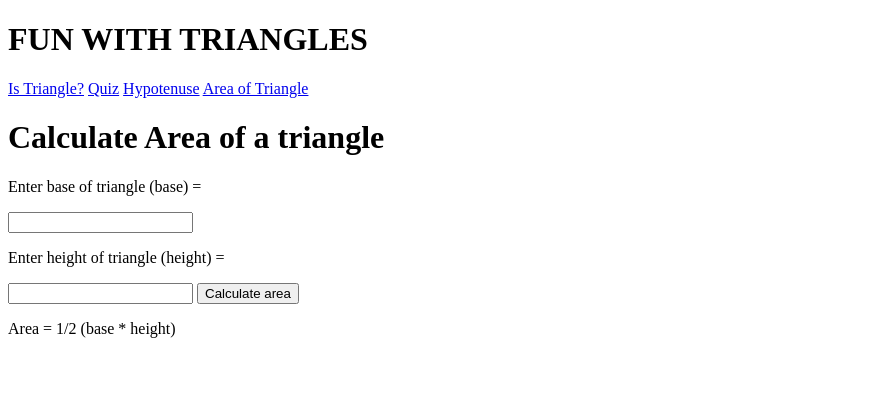
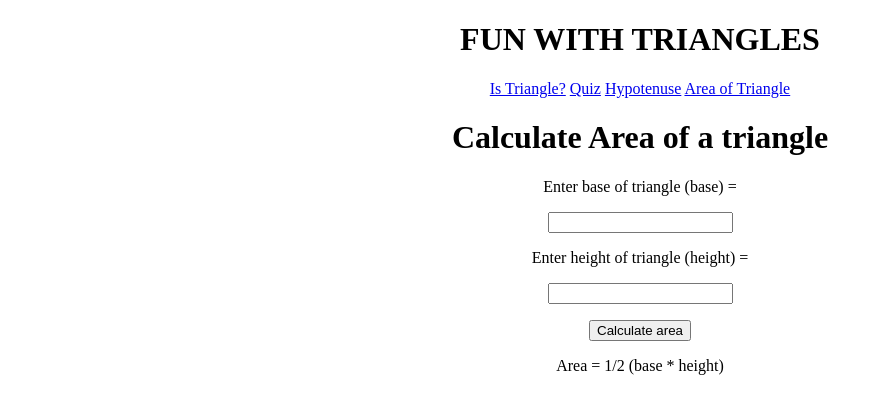
Before and after one commit to NiharikaNeha/fun-with-triangles-2, a plain HTML site: page area.html in a window 1280 px wide. Shown: the whole page, without its empty margins (0-883 px from the left). Drawn offline with Linux system fonts and the light colour scheme.

Commit message:
zero input fix and some css added

```diff
--- a/area.css
+++ b/area.css
@@ -0,0 +1,10 @@
+body{
+    max-width: 50%;
+    margin: auto;
+    text-align: center;
+}
+
+#btn {
+    display: block;
+    margin: 1rem auto;
+}
--- a/area.js
+++ b/area.js
@@ -3,15 +3,16 @@ var btn = document.querySelector('#btn');
 var output = document.querySelector('#output');
 
 function btnHandler() {
-    if (inputSides[1].value === "" || inputSides[1].value === "") {
+    if (inputSides[0].value === "" || inputSides[1].value === "") {
         output.innerText = "Please enter valid inputs";
+    } else if (inputSides[0].value === "0" || inputSides[1].value === "0"){
+        output.innerText = "Side cannot be zero!!"
     } else {
         var side1 = Number(inputSides[0].value);
         var side2 = Number(inputSides[1].value);
         var area = side1 * side2 / 2;
         output.innerText = "Area of the triangle is " + area + " units";
     }
-
 }
 
 btn.addEventListener('click', btnHandler);
--- a/hypotenuse.css
+++ b/hypotenuse.css
@@ -0,0 +1,10 @@
+body{
+    max-width: 50%;
+    margin: auto;
+    text-align: center;
+}
+
+#btn {
+    display: block;
+    margin: 1rem auto;
+}
--- a/hypotenuse.js
+++ b/hypotenuse.js
@@ -3,8 +3,10 @@ var btn = document.querySelector('#btn');
 var output = document.querySelector('#output');
 
 function btnHandler() {
-    if (inputSides[1].value === "" || inputSides[1].value === "") {
+    if (inputSides[0].value === "" || inputSides[1].value === "") {
         output.innerText = "Please enter valid inputs";
+    } else if (inputSides[0].value === "0" || inputSides[1].value === "0") {
+        output.innerText = "Side cannot be zero!!"
     } else {
         var side1 = Number(inputSides[0].value);
         var side2 = Number(inputSides[1].value);
@@ -12,7 +14,6 @@ function btnHandler() {
         var hypotenuse = Math.sqrt(sumOfSquares);
         output.innerText = "The length of hypotenuse is " + hypotenuse;
     }
-
 }
 
 btn.addEventListener('click', btnHandler);
--- a/istriangle.css
+++ b/istriangle.css
@@ -0,0 +1,10 @@
+body{
+    max-width: 50%;
+    margin: auto;
+    text-align: center;
+}
+
+#btn {
+    display: block;
+    margin: 1rem auto;
+}
--- a/istriangle.js
+++ b/istriangle.js
@@ -3,8 +3,10 @@ var btn = document.querySelector('#btn');
 var output = document.querySelector('#output')
 
 function btnHandler() {
-    if (inputAngles[0].value === "" || inputAngles[1].value === "" || inputAngles[2].value=== "" ) {
+    if (inputAngles[0].value === "" || inputAngles[1].value === "" || inputAngles[2].value=== "") {
         output.innerText = "Please enter valid inputs"
+    } else if (inputAngles[0].value === "0" || inputAngles[1].value === "0" || inputAngles[2].value=== "0"){
+        output.innerText = "Angle cannot be zero!!"
     } else {
         output.innerText = ""
         var sumOfAngles = Number(inputAngles[0].value) + Number(inputAngles[1].value) + Number(inputAngles[2].value);
--- a/quiz.css
+++ b/quiz.css
@@ -0,0 +1,10 @@
+body{
+    max-width: 50%;
+    margin: auto;
+    text-align: center;
+}
+
+#btn {
+    display: block;
+    margin: 1rem auto;
+}
--- a/styles.css
+++ b/styles.css
@@ -0,0 +1,5 @@
+body{
+    max-width: 50%;
+    margin: auto;
+    text-align: center;
+}
```
Also changed, not shown: index.html (+1 -0 lines).
